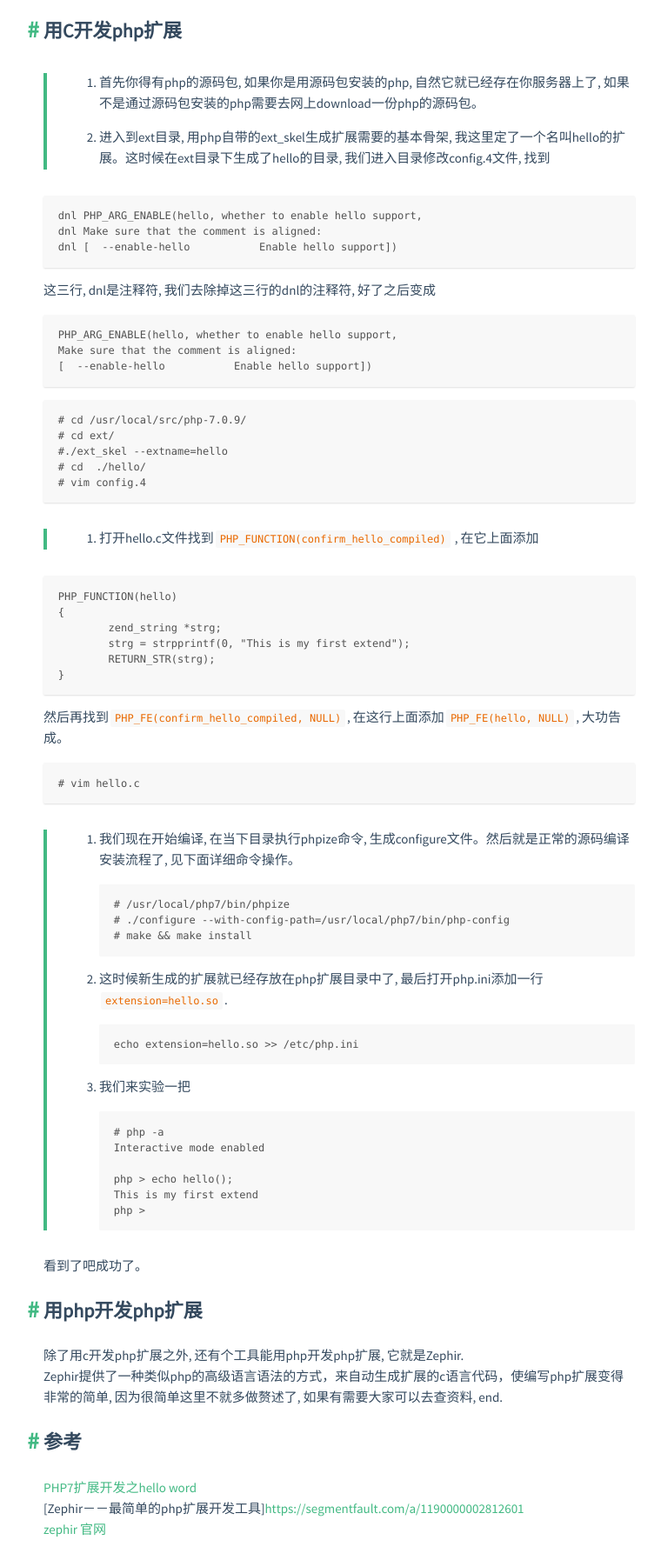
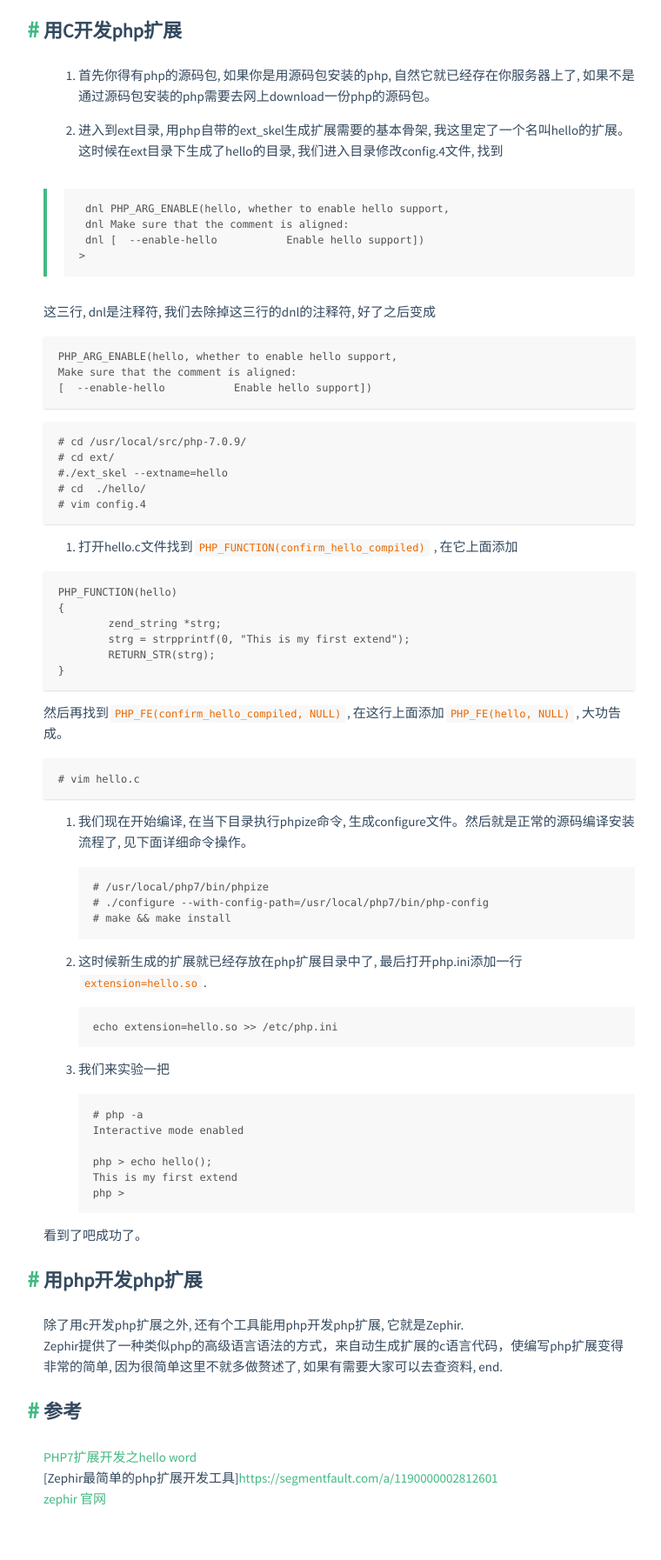
Before and after one commit to hanxiaolin/blog, a plain HTML site: page 2017/07/08/php-module/index.html in a window 1280 px wide. Shown: the part 464-2258 px from the top of the page at 87% size, without its empty margins (250-1010 px from the left). Drawn offline with nearby package versions, Linux system fonts and the light colour scheme; some packages are replaced by stand-ins of ours; a script that the page names is missing.

Commit message:
Site updated: 2017-07-07 22:48:37

```diff
--- a/2017/07/08/php-module/index.html
+++ b/2017/07/08/php-module/index.html
@@ -1,24 +1,21 @@
 <!DOCTYPE html><html lang="Zh-cn"><head><meta charset="utf-8"><meta name="X-UA-Compatible" content="IE=edge"><title> php扩展开发那点事 · 星空一号</title><meta name="description" content="php扩展开发那点事 - hanxiaolin"><meta name="viewport" content="width=device-width, initial-scale=1"><link rel="icon" href="/favicon.png"><link rel="stylesheet" href="/css/apollo.css"><link rel="search" type="application/opensearchdescription+xml" href="http://hanxiaolin.me/atom.xml" title="星空一号"></head><body><div class="wrap"><header><a href="/" class="logo-link"><img src="/favicon.png" alt="logo"></a><ul class="nav nav-list"><li class="nav-list-item"><a href="/" target="_self" class="nav-list-link">BLOG</a></li><li class="nav-list-item"><a href="/archives/" target="_self" class="nav-list-link">ARCHIVE</a></li><li class="nav-list-item"><a href="https://github.com/hanxiaolin" target="_blank" class="nav-list-link">GITHUB</a></li></ul></header><main class="container"><div class="post"><article class="post-block"><h1 class="post-title">php扩展开发那点事</h1><div class="post-info">2017年7月7日</div><div class="post-content"><h2 id="为什么要开发php扩展"><a href="#为什么要开发php扩展" class="headerlink" title="为什么要开发php扩展?"></a>为什么要开发php扩展?</h2><p>今天在研究php扩展的时候, 有同学问我为什么要自己动手写php的扩展, 什么场景采用的到? 我回答他在需要处理大量数据的时候, 用c写的扩展性能会高很多。晚上回到家中想起, 假如自己在实际项目中去写php扩展, 很可能不会因为性能原因。因为对于php而言性能本不就是它的优势, 如果因为性能原因我们大可以选择一门更适合的语言去完成这个项目。那什么样的应用场景需要自己亲自动手去开发php扩展呢?<br>我想如果某些服务需要大批量的应用于各个项目当中, 我觉得它很适合用扩展去解决, 统一管理又独立项目之外而且还能轻松的迁移于各个项目。</p>
 <a id="more"></a>
-<h2 id="用C开发php扩展"><a href="#用C开发php扩展" class="headerlink" title="用C开发php扩展"></a>用C开发php扩展</h2><blockquote>
-<ol>
+<h2 id="用C开发php扩展"><a href="#用C开发php扩展" class="headerlink" title="用C开发php扩展"></a>用C开发php扩展</h2><ol>
 <li><p>首先你得有php的源码包, 如果你是用源码包安装的php, 自然它就已经存在你服务器上了, 如果不是通过源码包安装的php需要去网上download一份php的源码包。</p>
 </li>
 <li><p>进入到ext目录, 用php自带的ext_skel生成扩展需要的基本骨架, 我这里定了一个名叫hello的扩展。这时候在ext目录下生成了hello的目录, 我们进入目录修改config.4文件, 找到</p>
 </li>
 </ol>
+<blockquote>
+<figure class="highlight plain"><table><tr><td class="gutter"><pre><div class="line">1</div><div class="line">2</div><div class="line">3</div><div class="line">4</div></pre></td><td class="code"><pre><div class="line"> dnl PHP_ARG_ENABLE(hello, whether to enable hello support,</div><div class="line"> dnl Make sure that the comment is aligned:</div><div class="line"> dnl [  --enable-hello           Enable hello support])</div><div class="line">&gt;</div></pre></td></tr></table></figure>
 </blockquote>
-<figure class="highlight plain"><table><tr><td class="gutter"><pre><div class="line">1</div><div class="line">2</div><div class="line">3</div></pre></td><td class="code"><pre><div class="line">dnl PHP_ARG_ENABLE(hello, whether to enable hello support,</div><div class="line">dnl Make sure that the comment is aligned:</div><div class="line">dnl [  --enable-hello           Enable hello support])</div></pre></td></tr></table></figure>
 <p>这三行, dnl是注释符, 我们去除掉这三行的dnl的注释符, 好了之后变成<br><figure class="highlight plain"><table><tr><td class="gutter"><pre><div class="line">1</div><div class="line">2</div><div class="line">3</div></pre></td><td class="code"><pre><div class="line">PHP_ARG_ENABLE(hello, whether to enable hello support,</div><div class="line">Make sure that the comment is aligned:</div><div class="line">[  --enable-hello           Enable hello support])</div></pre></td></tr></table></figure></p>
 <figure class="highlight plain"><table><tr><td class="gutter"><pre><div class="line">1</div><div class="line">2</div><div class="line">3</div><div class="line">4</div><div class="line">5</div></pre></td><td class="code"><pre><div class="line"># cd /usr/local/src/php-7.0.9/</div><div class="line"># cd ext/</div><div class="line">#./ext_skel --extname=hello</div><div class="line"># cd  ./hello/</div><div class="line"># vim config.4</div></pre></td></tr></table></figure>
-<blockquote>
 <ol>
 <li>打开hello.c文件找到<code>PHP_FUNCTION(confirm_hello_compiled)</code> , 在它上面添加</li>
 </ol>
-</blockquote>
 <figure class="highlight plain"><table><tr><td class="gutter"><pre><div class="line">1</div><div class="line">2</div><div class="line">3</div><div class="line">4</div><div class="line">5</div><div class="line">6</div></pre></td><td class="code"><pre><div class="line">PHP_FUNCTION(hello)</div><div class="line">&#123;</div><div class="line">        zend_string *strg;</div><div class="line">        strg = strpprintf(0, &quot;This is my first extend&quot;);</div><div class="line">        RETURN_STR(strg);</div><div class="line">&#125;</div></pre></td></tr></table></figure>
 <p>然后再找到<code>PHP_FE(confirm_hello_compiled,  NULL)</code>, 在这行上面添加<code>PHP_FE(hello,  NULL)</code>, 大功告成。<br><figure class="highlight plain"><table><tr><td class="gutter"><pre><div class="line">1</div></pre></td><td class="code"><pre><div class="line"># vim hello.c</div></pre></td></tr></table></figure></p>
-<blockquote>
 <ol>
 <li><p>我们现在开始编译, 在当下目录执行phpize命令, 生成configure文件。然后就是正常的源码编译安装流程了, 见下面详细命令操作。</p>
 <figure class="highlight plain"><table><tr><td class="gutter"><pre><div class="line">1</div><div class="line">2</div><div class="line">3</div></pre></td><td class="code"><pre><div class="line"># /usr/local/php7/bin/phpize </div><div class="line"># ./configure --with-config-path=/usr/local/php7/bin/php-config</div><div class="line"># make &amp;&amp; make install</div></pre></td></tr></table></figure>
@@ -30,10 +27,9 @@
 <figure class="highlight plain"><table><tr><td class="gutter"><pre><div class="line">1</div><div class="line">2</div><div class="line">3</div><div class="line">4</div><div class="line">5</div><div class="line">6</div></pre></td><td class="code"><pre><div class="line"># php -a</div><div class="line">Interactive mode enabled</div><div class="line"></div><div class="line">php &gt; echo hello();</div><div class="line">This is my first extend</div><div class="line">php &gt;</div></pre></td></tr></table></figure>
 </li>
 </ol>
-</blockquote>
 <p>看到了吧成功了。</p>
 <h2 id="用php开发php扩展"><a href="#用php开发php扩展" class="headerlink" title="用php开发php扩展"></a>用php开发php扩展</h2><p>除了用c开发php扩展之外, 还有个工具能用php开发php扩展, 它就是Zephir.<br>Zephir提供了一种类似php的高级语言语法的方式，来自动生成扩展的c语言代码，使编写php扩展变得非常的简单, 因为很简单这里不就多做赘述了, 如果有需要大家可以去查资料, end.</p>
-<h2 id="参考"><a href="#参考" class="headerlink" title="参考"></a>参考</h2><p><a href="http://www.bo56.com/php7%E6%89%A9%E5%B1%95%E5%BC%80%E5%8F%91%E4%B9%8Bhello-word/" target="_blank" rel="external">PHP7扩展开发之hello word</a><br>[Zephir－－最简单的php扩展开发工具]<a href="https://segmentfault.com/a/1190000002812601" target="_blank" rel="external">https://segmentfault.com/a/1190000002812601</a><br><a href="https://zephir-lang.com/" target="_blank" rel="external">zephir 官网</a></p>
+<h2 id="参考"><a href="#参考" class="headerlink" title="参考"></a>参考</h2><p><a href="http://www.bo56.com/php7%E6%89%A9%E5%B1%95%E5%BC%80%E5%8F%91%E4%B9%8Bhello-word/" target="_blank" rel="external">PHP7扩展开发之hello word</a><br>[Zephir最简单的php扩展开发工具]<a href="https://segmentfault.com/a/1190000002812601" target="_blank" rel="external">https://segmentfault.com/a/1190000002812601</a><br><a href="https://zephir-lang.com/" target="_blank" rel="external">zephir 官网</a></p>
 </div></article></div></main><footer><div class="paginator"><a href="/2017/07/05/gitUpgrade/" class="next">下一篇</a></div><div id="disqus_thread"></div><script>var disqus_shortname = 'hanxiaolin';
 var disqus_identifier = '2017/07/08/php-module/';
 var disqus_title = 'php扩展开发那点事';
--- a/sitemap.xml
+++ b/sitemap.xml
@@ -4,7 +4,7 @@
   <url>
     <loc>http://hanxiaolin.me/2017/07/08/php-module/</loc>
 
-    <lastmod>2017-07-07T14:46:58.000Z</lastmod>
+    <lastmod>2017-07-07T14:48:33.000Z</lastmod>
 
   </url>
 
```
Also changed, not shown: atom.xml (+6 -10 lines).
